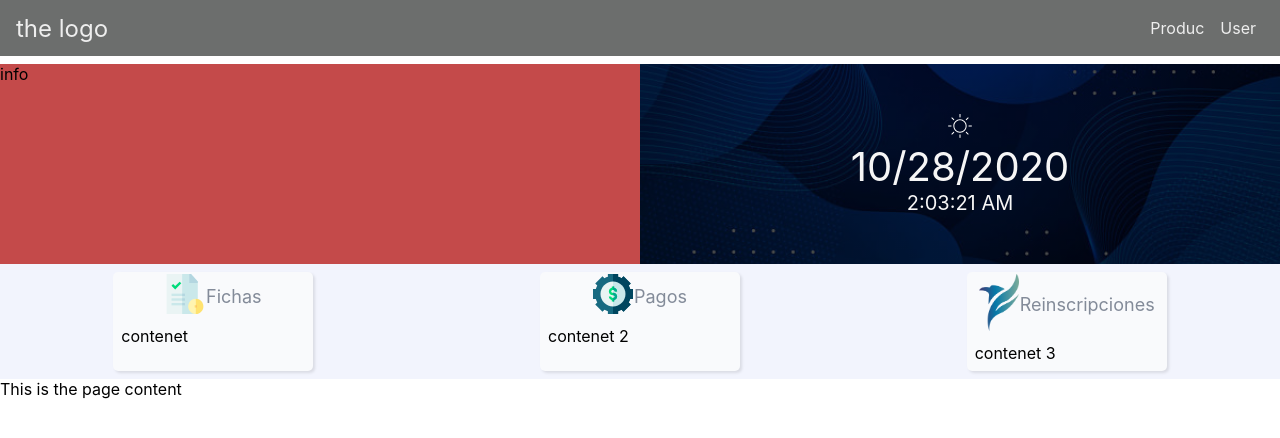
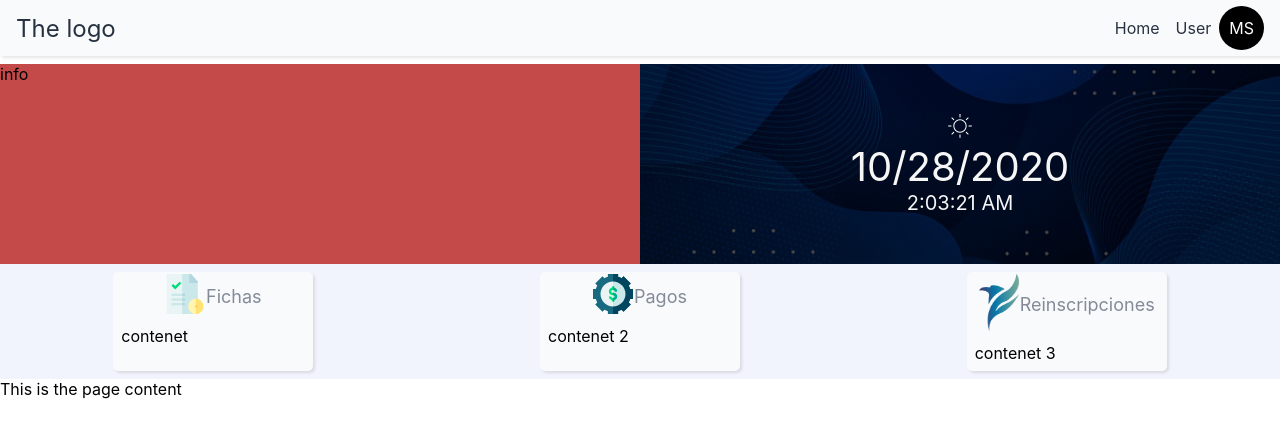
Before and after one commit to samRgarcia/School-Fichas, a React (Create React App) app: page /app3 in a window 1280 px wide. Shown: the top 438 px of the page. Built offline with nearby package versions, Linux system fonts and the light colour scheme.

Commit message:
avance maquetacion

```diff
--- a/src/components/Childrens/Cards/style.css
+++ b/src/components/Childrens/Cards/style.css
@@ -10,7 +10,13 @@
     border-radius: 5px;
     margin: 8px;
     background-color: #f9fafc;
-    box-shadow: 2px 2px 3px 0px rgba(0,0,0,0.1)
+    box-shadow: 2px 2px 3px 0px rgba(0,0,0,0.1);
+    transition: transform 0.5s;
+    cursor: pointer;
+
+}
+.box-card:hover{
+    transform: translateY(-4px);
 }
 .card-title{
     display: flex;
--- /dev/null
+++ b/src/components/Desplegables/Button/index.tsx
@@ -0,0 +1,19 @@
+import React from "react";
+import './styleButton.css';
+
+const Button = ()=>{
+    return(<div>
+        <ul className="nav-menu">
+            <li><a className='perfil'>MS</a>
+            <ul>
+                <li><a href="#" >Salir</a></li>
+
+            </ul>
+            </li>
+
+
+        </ul>
+    </div>)
+}
+
+export default Button;
--- /dev/null
+++ b/src/components/Desplegables/Button/styleButton.css
@@ -0,0 +1,38 @@
+.nav-menu{
+    margin: 0  auto;
+}
+
+.nav-menu>li{
+    float: left;
+    list-style: none;
+
+}
+.nav-menu li a{
+    background-color: #000;
+    color: #fff;
+    text-decoration: none;
+    padding: 12px 10px;
+    display: block;
+}
+
+.nav-menu li{
+    float: left;
+    list-style: none;
+}
+.nav-menu li a:hover{
+    background-color:#434343;
+}
+
+.nav-menu li ul{
+    display:none;
+    position:absolute;
+    min-width:140px;
+}
+
+.nav-menu li:hover > ul{
+    display: block;
+}
+
+.perfil{
+    border-radius: 50%;
+}
--- a/src/components/SideDrawer/DrawerToggleButton.css
+++ b/src/components/SideDrawer/DrawerToggleButton.css
@@ -15,5 +15,5 @@
 .toggle-button_line{
     width: 100%;
     height: 2px;
-    background: #eeeeee;
+    background: #273240;
 }
--- a/src/components/Toolbar/ToolBar.css
+++ b/src/components/Toolbar/ToolBar.css
@@ -3,12 +3,13 @@
     top:0;
     left: 0;
     width: 100%;
-    background: #6c6e6d;
+    background: #f9fafc;
     height: 56px;
+    box-shadow: 2px 2px 3px 0px rgba(0,0,0,0.1);
 }
 
 .toolbar_logo a {
-    color: #eeeeee;
+    color: #273240;
     text-decoration: none;
     font-size: 1.5rem;
 }
@@ -39,7 +40,7 @@
 }
 
 .toolbar_navigation-item a{
-    color: #eeeeee;
+    color: #273240;
     text-decoration: none;
 }
 
--- a/src/components/Toolbar/Toolbar.tsx
+++ b/src/components/Toolbar/Toolbar.tsx
@@ -1,19 +1,21 @@
 import React from "react";
 import DrawerToggleButton from '../SideDrawer/DrawerToggleButton';
-import './ToolBar.css'
+import './ToolBar.css';
+import ButtonOp from '../Desplegables/Button';
 
 const Toolbar=(props:any)=>{
     return(<header className='toolbar'>
         <nav className='toolbar_navigation'>
             <div className='toolbar_toggle-button'><DrawerToggleButton click={props.drawerClickHeandler}/></div>
-            <div className='toolbar_logo' ><a href='#'>the logo</a></div>
+            <div className='toolbar_logo' ><a href='#'>The logo</a></div>
             <div className='spacer'/>
             <div className='toolbar_navigation-item'>
                 <ul>
-                  <li><a href="#">Produc</a></li>
+                  <li><a href="#">Home</a></li>
                     <li><a href="#">User</a></li>
                 </ul>
             </div>
+            <ButtonOp/>
         </nav>
     </header>)
 }
```
